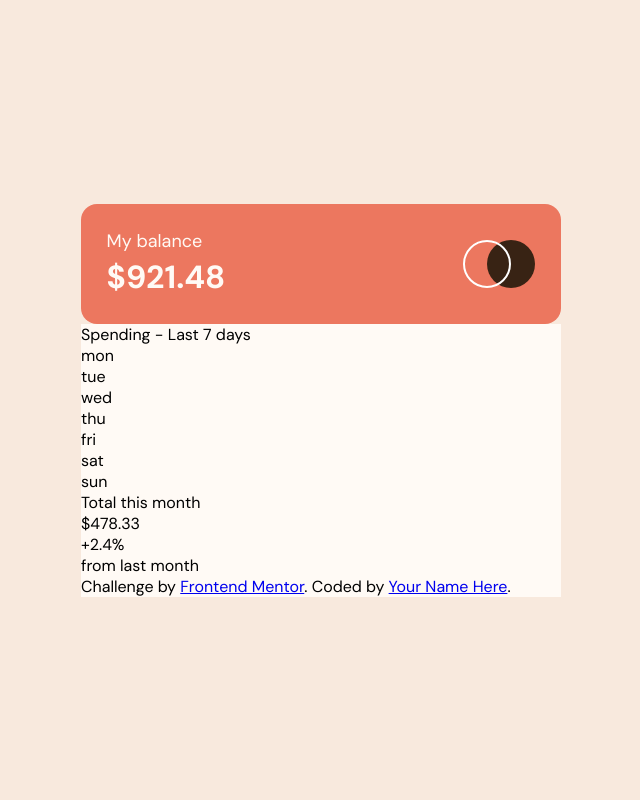
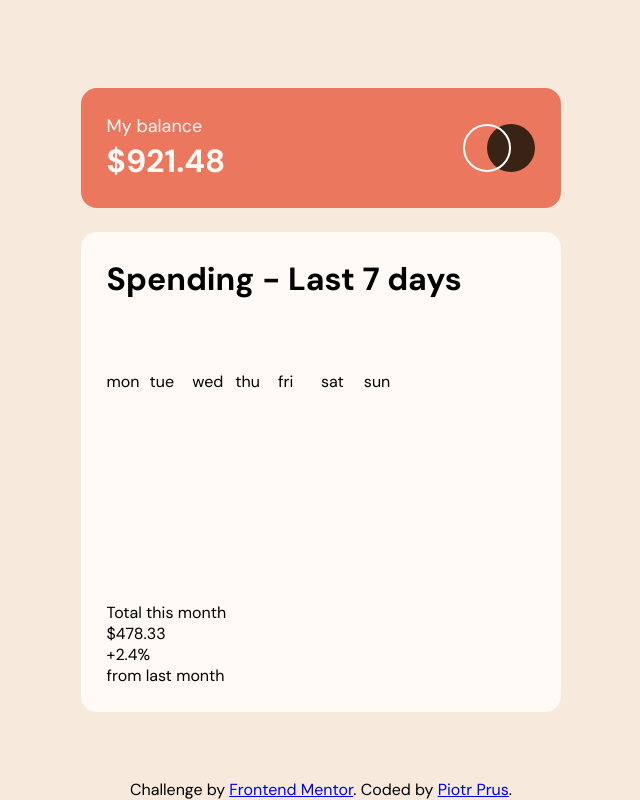
Before and after one commit to Piotrek1994/Expenses-chart-component, a plain HTML site: page index.html in a window 1280 px wide. Shown: the whole page, without its empty margins (319-959 px from the left). Drawn offline with Linux system fonts and the light colour scheme.

Commit message:
Styling charts

```diff
--- a/index.html
+++ b/index.html
@@ -78,10 +78,10 @@
 
 
 
-    <div class="attribution">
-      Challenge by <a href="https://www.frontendmentor.io?ref=challenge" target="_blank">Frontend Mentor</a>.
-      Coded by <a href="#">Your Name Here</a>.
-    </div>
-</body>
+  </body>
+  <footer class="attribution">
+    Challenge by <a href="https://www.frontendmentor.io?ref=challenge" target="_blank">Frontend Mentor</a>.
+    Coded by <a href="#">Piotr Prus</a>.
+  </footer>
 
 </html>
--- a/style.css
+++ b/style.css
@@ -14,24 +14,48 @@ body {
 	font-family: 'DM Sans', sans-serif;
 }
 
-.card-balance {
-    position: relative;
+.card-balance, .card-summary {
 	display: flex;
 	flex-direction: column;
 	justify-content: space-between;
 	width: 30rem;
+	padding: 1.6rem;
+	border-radius: 1rem;
+
+}
+
+.card-balance {
+    position: relative;
     height: 7.5rem;
+	margin-bottom: 1.5rem;
     background-color: hsl(10, 79%, 65%);
-    border-radius: 1rem;
-    padding: 1.6rem;
-    color:  hsl(33, 100%, 98%);
+	color: hsl(33, 100%, 98%);
 	font-size: 18px;
 }
 
-.balance-total {
+
+
+.card-summary {
+    height: 30rem;
+	background-color: hsl(33, 100%, 98%);
+}
+
+.balance-total, .headline {
 	font-size: 2rem;
 	font-weight: 700;
 }
+
+
+.diagrams {
+    display: flex;
+    height: 10rem;
+}
+.chart {
+    width: 10%;
+    height: 100%;
+}
+
+
 
 .logo {
 	position: absolute;
@@ -40,10 +64,15 @@ font-weight: 700;
 	transform: translateY(-50%);
 }
 
-.card-summary {
-    display: flex;
-    flex-direction: column;
-    justify-content: space-between;
-    width: 30rem;
-    background-color:hsl(33, 100%, 98%);
+
+
+
+
+
+
+footer {
+	position: absolute;
+	left: 50%;
+	transform: translateX(-50%);
+	bottom: 0;
 }
```
Lines whose indentation alone changed are shown as unchanged.
